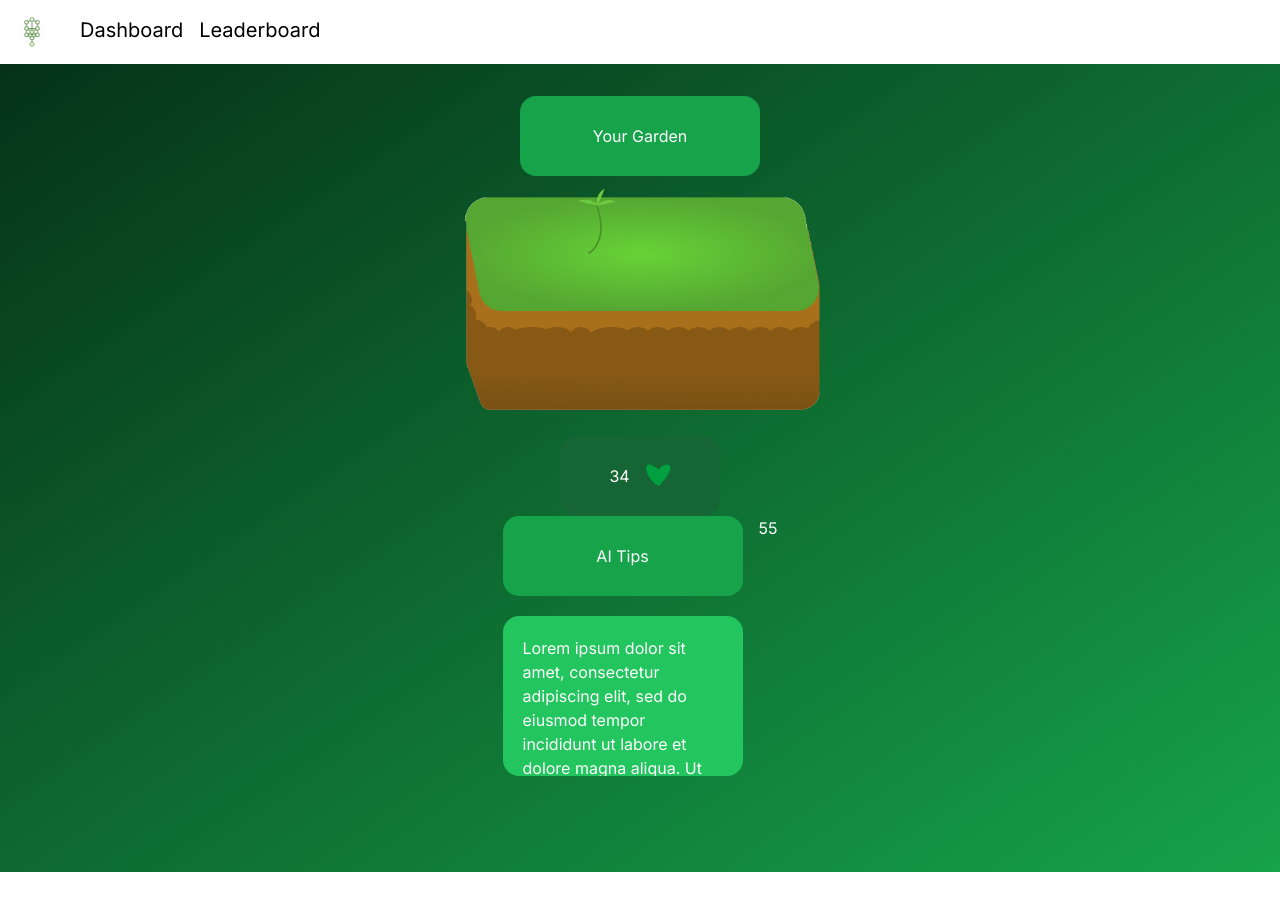
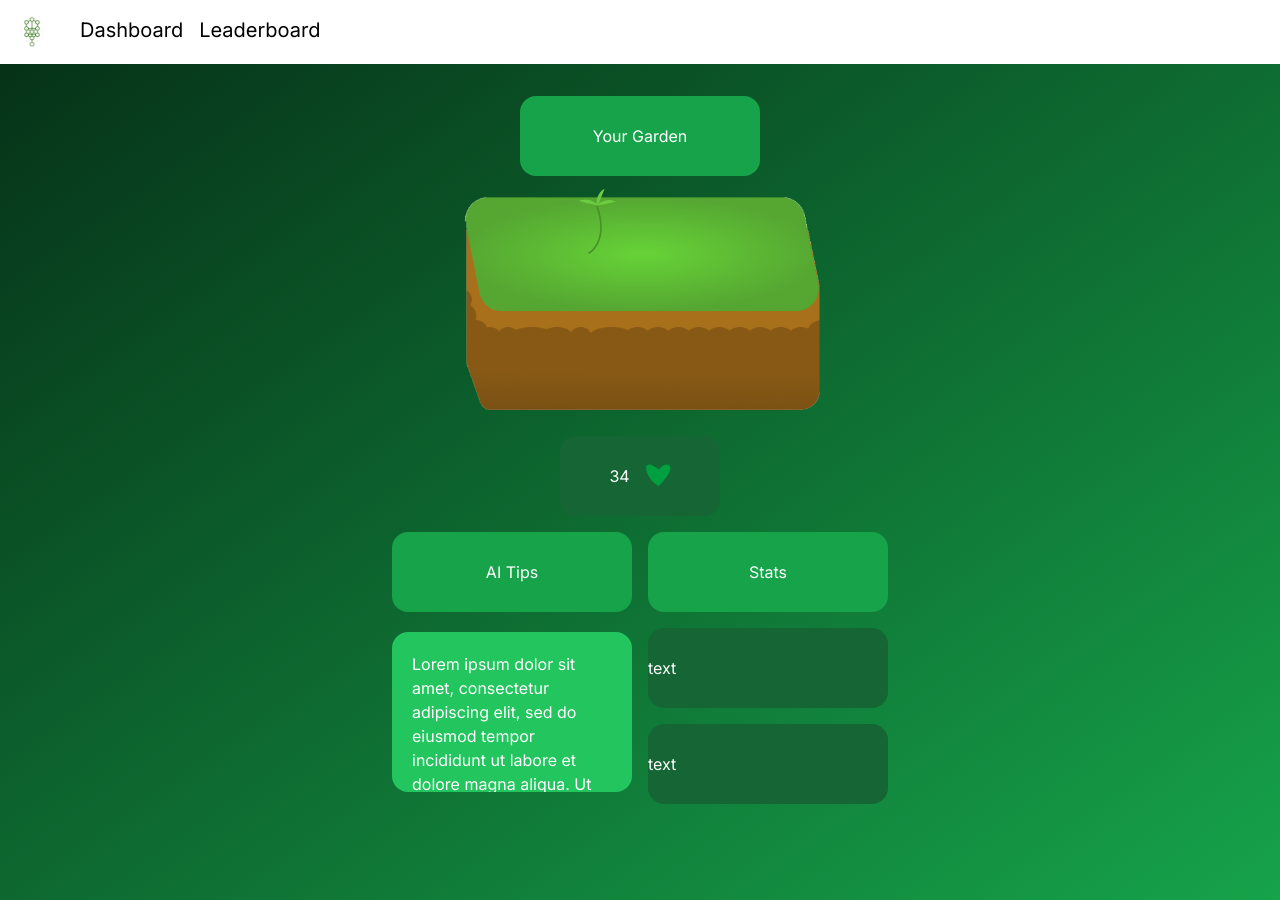
Before and after one commit to MisterChief53/AI-den, a Next.js app: page / in a window 1280 px wide. Before the commit the page ends 872 px from the top, so only its background shows below. Built offline with nearby package versions, Linux system fonts and the light colour scheme.

Commit message:
updated layout for components

```diff
--- a/app/page.tsx
+++ b/app/page.tsx
@@ -5,6 +5,7 @@ import SmallTitleComponent from "@/components/smallTitleComponent";
 import Image from "next/image";
 import GardenStateComponent from "@/components/gardenStateComponent";
 import AiTipsComponent from "@/components/aiTipsComponent";
+import StatsComponent from "@/components/statsComponent";
 
 
 interface NavbarProps{
@@ -30,11 +31,9 @@ export default function Home() {
       <GardenStateComponent/>
       <div className="relative items-center justify-center">
           <div className="flex items-center justify-center h-full text-white">
-              <ul className="flex space-x-4">
+              <ul className="md:flex md:space-x-4 md:space-y-0 space-y-4">
                   <li><AiTipsComponent/></li>
-                  <li>
-                    55
-                  </li>
+                  <li><StatsComponent/></li>
               </ul>
           </div>
       </div>
--- a/components/gardenStateComponent.tsx
+++ b/components/gardenStateComponent.tsx
@@ -2,7 +2,7 @@ import Image from "next/image";
 
 export default function GardenStateComponent(){
     return (
-        <div className="flex flex-col items-center justify-between">
+        <div className="flex flex-col items-center justify-between pb-4">
             <div className="pb-5">
                 <Image
                     src="/level1.svg"
--- /dev/null
+++ b/components/rowStatComponent.tsx
@@ -0,0 +1,16 @@
+interface Stat{
+    text: string,
+    value: number
+};
+
+export default function RowStatComponent(props: Stat){
+    return (
+        <div className="relative items-center justify-center">
+            <div className="h-20 w-50 min-h-20 min-w-60 bg-cover bg-no-repeat rounded-2xl overflow-hidden items-center justify-center bg-green-800">
+                <div className="flex items-center justify-start h-full text-white">
+                    {props.text}
+                </div>
+            </div>
+        </div>
+    )
+}
--- /dev/null
+++ b/components/statsComponent.tsx
@@ -0,0 +1,12 @@
+import SmallTitleComponent from '@/components/smallTitleComponent';
+import RowStatComponent from '@/components/rowStatComponent';
+
+export default function StatsComponent(){
+    return (
+        <div className="flex flex-col items-center justify-between space-y-4">
+            <SmallTitleComponent text="Stats"/>
+            <RowStatComponent text="text" value={42}/>
+            <RowStatComponent text="text" value={42}/>
+        </div>
+    )
+}
```
